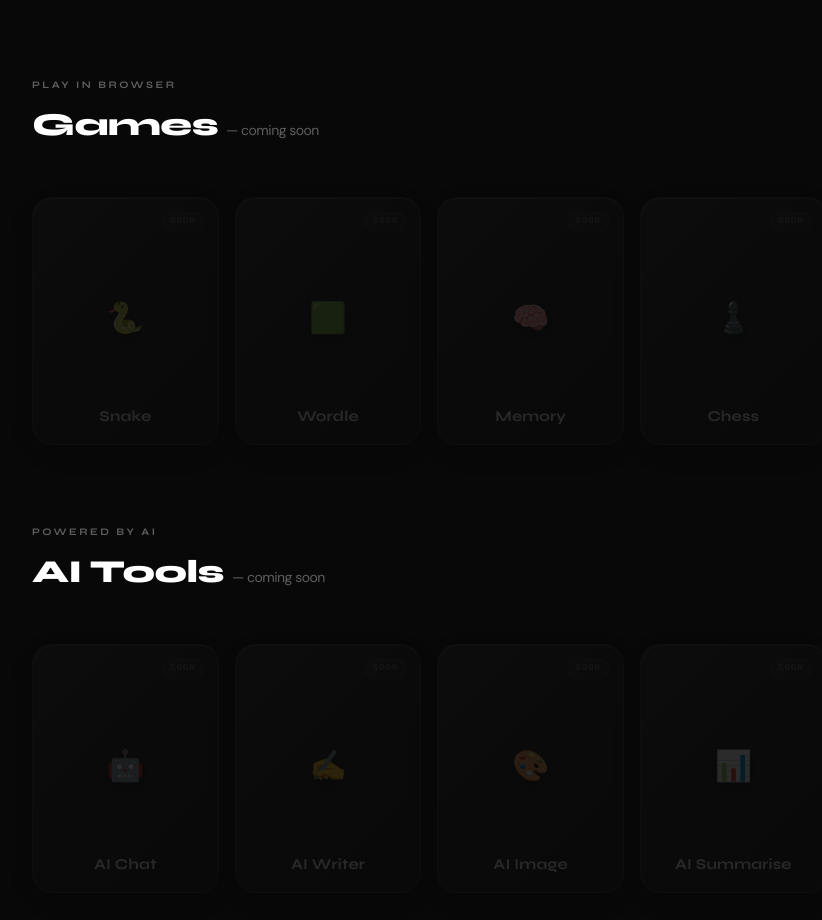
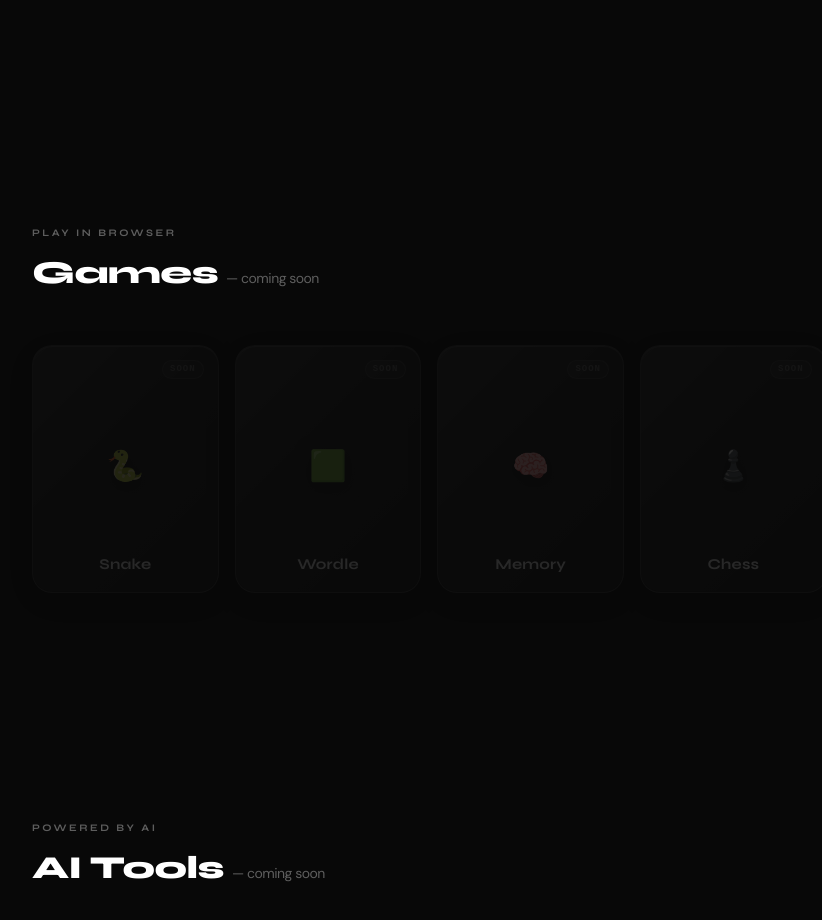
Before and after one commit to rk192324217/cubosapiens_world-tools, a Next.js app in the folder apps/web/: page / in a window 1280 px wide. Shown: the part 942-1862 px from the top of the page, without its empty margins (8-830 px from the left). Built offline with nearby package versions, Linux system fonts and the light colour scheme; no server answers.

Commit message:
ad units update

```diff
--- a/apps/web/src/app/globals.css
+++ b/apps/web/src/app/globals.css
@@ -7,7 +7,13 @@
 /* =====================
    VARIABLES
    ===================== */
-
+.ad-unit-wrap {
+  width: 100%;
+  margin: 24px 0;
+  min-height: 100px;
+  border-radius: var(--radius-md);
+  overflow: hidden;
+}
 :root {
   --font-display:   'Alfa Slab One', serif;
   --font-heading:   'Syne', sans-serif;
--- a/apps/web/src/app/page.tsx
+++ b/apps/web/src/app/page.tsx
@@ -3,6 +3,7 @@ import ToolGrid   from "@/components/ui/ToolGrid"
 import GameGrid   from "@/components/ui/GameGrid"
 // import ColorBends from "@/components/colorbends"
 // import { FontAwesomeIcon } from "@fortawesome/react-fontawesome"
+import AdUnit from "@/components/ui/AdUnit"
 import type { Metadata } from "next"
 
 export const metadata: Metadata = {
@@ -136,7 +137,9 @@ export default async function HomePage()
           maxItems={11}
         />
       </section>
-
+<div className="section" style={{ paddingBottom: 0 }}>
+        <AdUnit slot="3749734432" />
+      </div>
       {/* ══════════════════════════════════
           GAMES
       ══════════════════════════════════ */}
@@ -179,7 +182,9 @@ export default async function HomePage()
           </div>
         )}
       </section>
-
+<div className="section" style={{ paddingBottom: 0 }}>
+        <AdUnit slot="3749734432" />
+      </div>
       {/* ══════════════════════════════════
           AI TOOLS
       ══════════════════════════════════ */}
--- /dev/null
+++ b/apps/web/src/components/ui/AdUnit.tsx
@@ -0,0 +1,36 @@
+"use client"
+
+import { useEffect } from "react"
+
+interface AdUnitProps {
+  slot:   string
+  format?: string
+  style?: React.CSSProperties
+}
+
+export default function AdUnit({ slot, format = "autorelaxed", style }: AdUnitProps)
+{
+  useEffect(() => {
+    try
+    {
+      const adsbygoogle = (window as any).adsbygoogle || []
+      adsbygoogle.push({})
+    }
+    catch(e)
+    {
+      console.error("AdSense error:", e)
+    }
+  }, [])
+
+  return (
+    <div className="ad-unit-wrap">
+      <ins
+        className="adsbygoogle"
+        style={{ display: "block", ...style }}
+        data-ad-format={format}
+        data-ad-client="ca-pub-2633780400369885"
+        data-ad-slot={slot}
+      />
+    </div>
+  )
+}
```
